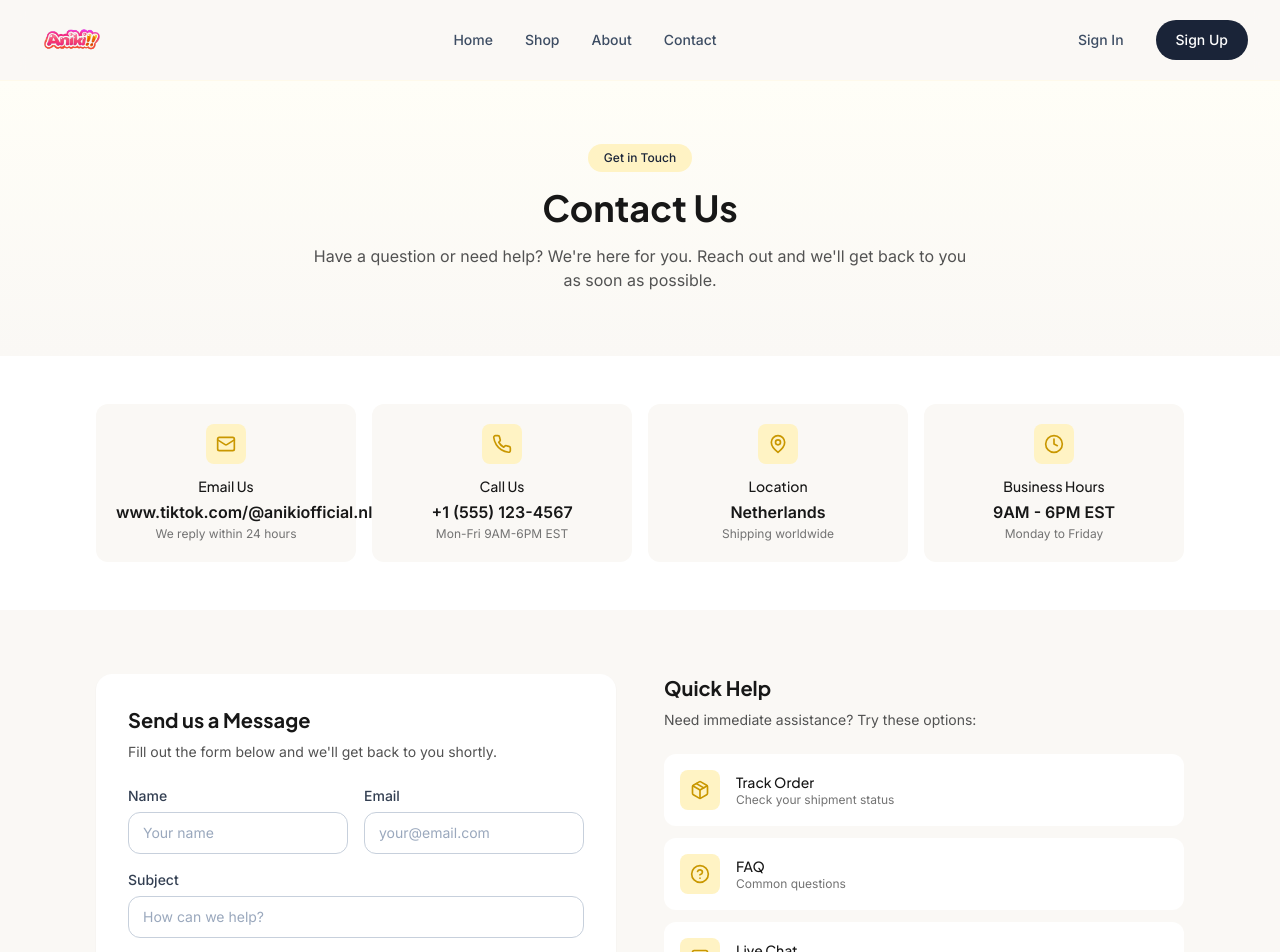
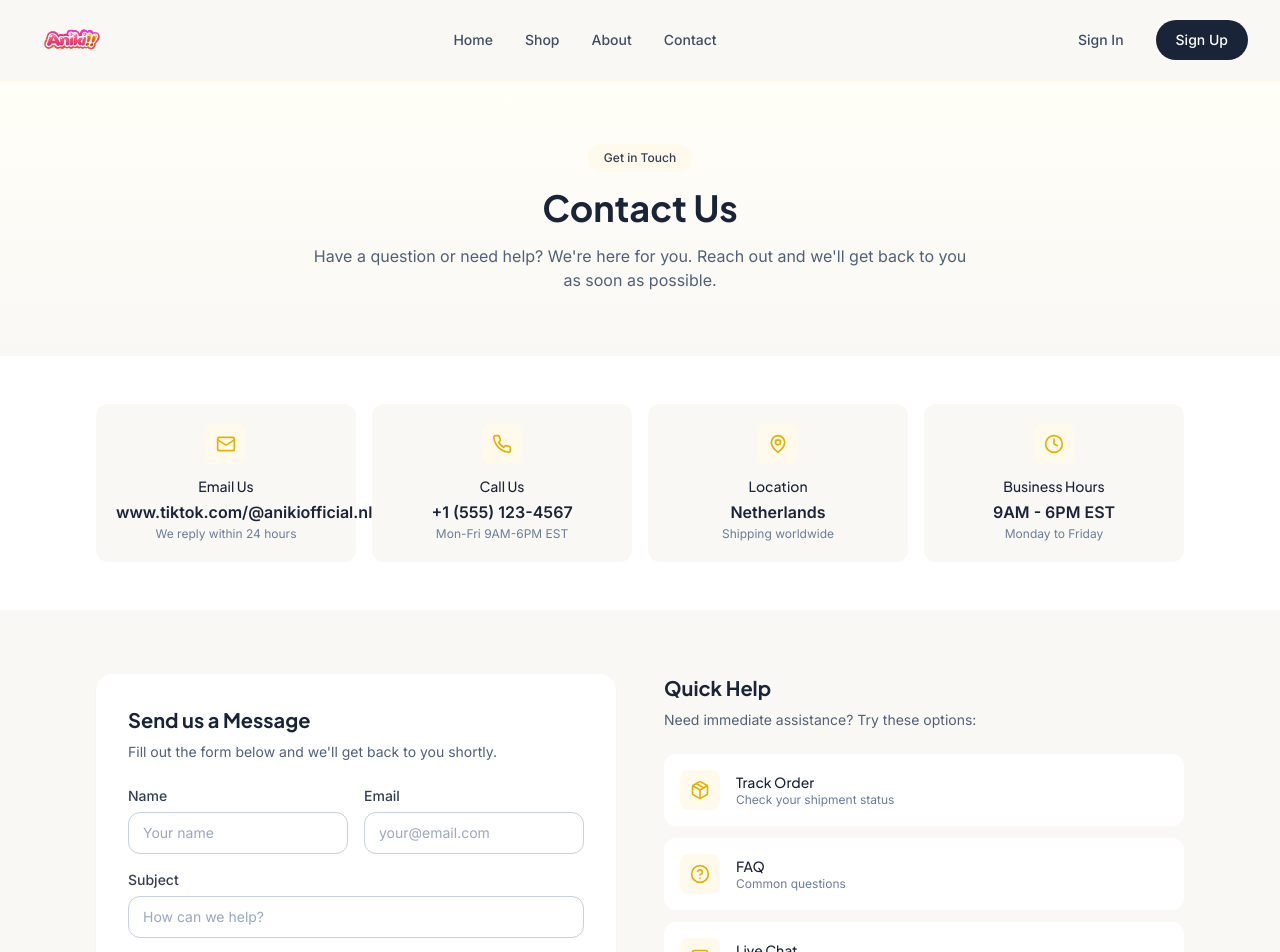
Before and after one commit to LeeDev428/aniki, a Next.js app in the folder frontend/: page /contact in a window 1280 px wide. Shown: the top 952 px of the page. Built offline with nearby package versions, Linux system fonts and the light colour scheme.

Commit message:
Update page.tsx

```diff
--- a/frontend/src/app/contact/page.tsx
+++ b/frontend/src/app/contact/page.tsx
@@ -58,16 +58,16 @@ export default function ContactPage() {
   return (
     <PageLayout>
       {/* Hero Section */}
-      <section className="relative py-16 bg-gradient-to-b from-honey-50 to-cream">
+      <section className="relative py-16 bg-gradient-to-b from-primary-50 to-cream">
         <div className="max-w-6xl mx-auto px-6 lg:px-8">
           <FadeIn className="text-center max-w-2xl mx-auto">
-            <span className="inline-block px-4 py-1.5 mb-4 text-xs font-medium text-honey-700 bg-honey-100 rounded-full">
+            <span className="inline-block px-4 py-1.5 mb-4 text-xs font-medium text-dark-700 bg-primary-100 rounded-full">
               Get in Touch
             </span>
-            <h1 className="text-3xl lg:text-4xl font-bold text-neutral-900 mb-4">
+            <h1 className="text-3xl lg:text-4xl font-bold text-dark-800 mb-4">
               Contact Us
             </h1>
-            <p className="text-neutral-600">
+            <p className="text-dark-500">
               Have a question or need help? We&apos;re here for you.
               Reach out and we&apos;ll get back to you as soon as possible.
             </p>
@@ -82,12 +82,12 @@ export default function ContactPage() {
             {contactInfo.map((info, index) => (
               <StaggerItem key={index}>
                 <div className="p-5 bg-cream rounded-xl text-center">
-                  <div className="w-10 h-10 mx-auto mb-3 rounded-lg bg-honey-100 flex items-center justify-center">
-                    <info.icon className="w-5 h-5 text-honey-600" />
+                  <div className="w-10 h-10 mx-auto mb-3 rounded-lg bg-primary-100 flex items-center justify-center">
+                    <info.icon className="w-5 h-5 text-primary-500" />
                   </div>
-                  <h3 className="font-medium text-neutral-900 text-sm">{info.title}</h3>
-                  <p className="font-semibold text-neutral-900 mt-1">{info.content}</p>
-                  <p className="text-xs text-neutral-500 mt-0.5">{info.subtitle}</p>
+                  <h3 className="font-medium text-dark-800 text-sm">{info.title}</h3>
+                  <p className="font-semibold text-dark-800 mt-1">{info.content}</p>
+                  <p className="text-xs text-dark-400 mt-0.5">{info.subtitle}</p>
                 </div>
               </StaggerItem>
             ))}
@@ -102,8 +102,8 @@ export default function ContactPage() {
             {/* Contact Form */}
             <FadeIn direction="right">
               <div className="bg-white rounded-2xl p-6 lg:p-8 shadow-sm">
-                <h2 className="text-xl font-bold text-neutral-900 mb-2">Send us a Message</h2>
-                <p className="text-sm text-neutral-600 mb-6">
+                <h2 className="text-xl font-bold text-dark-800 mb-2">Send us a Message</h2>
+                <p className="text-sm text-dark-500 mb-6">
                   Fill out the form below and we&apos;ll get back to you shortly.
                 </p>
 
@@ -112,8 +112,8 @@ export default function ContactPage() {
                     <div className="w-16 h-16 mx-auto mb-4 rounded-full bg-green-100 flex items-center justify-center">
                       <span className="text-3xl">✓</span>
                     </div>
-                    <h3 className="font-semibold text-neutral-900 mb-1">Message Sent!</h3>
-                    <p className="text-sm text-neutral-600">We&apos;ll get back to you soon.</p>
+                    <h3 className="font-semibold text-dark-800 mb-1">Message Sent!</h3>
+                    <p className="text-sm text-dark-500">We&apos;ll get back to you soon.</p>
                   </div>
                 ) : (
                   <form onSubmit={handleSubmit} className="space-y-4">
@@ -166,8 +166,8 @@ export default function ContactPage() {
             {/* Quick Help */}
             <FadeIn direction="left" delay={0.2}>
               <div>
-                <h2 className="text-xl font-bold text-neutral-900 mb-2">Quick Help</h2>
-                <p className="text-sm text-neutral-600 mb-6">
+                <h2 className="text-xl font-bold text-dark-800 mb-2">Quick Help</h2>
+                <p className="text-sm text-dark-500 mb-6">
                   Need immediate assistance? Try these options:
                 </p>
 
@@ -178,22 +178,22 @@ export default function ContactPage() {
                       href={item.href}
                       className="flex items-center gap-4 p-4 bg-white rounded-xl hover:shadow-md transition-all group"
                     >
-                      <div className="w-10 h-10 rounded-lg bg-honey-100 flex items-center justify-center group-hover:bg-honey-200 transition-colors">
-                        <item.icon className="w-5 h-5 text-honey-600" />
+                      <div className="w-10 h-10 rounded-lg bg-primary-100 flex items-center justify-center group-hover:bg-primary-200 transition-colors">
+                        <item.icon className="w-5 h-5 text-primary-500" />
                       </div>
                       <div>
-                        <h3 className="font-medium text-neutral-900 text-sm">{item.title}</h3>
-                        <p className="text-xs text-neutral-500">{item.description}</p>
+                        <h3 className="font-medium text-dark-800 text-sm">{item.title}</h3>
+                        <p className="text-xs text-dark-400">{item.description}</p>
                       </div>
                     </a>
                   ))}
                 </div>
 
                 {/* Map Placeholder */}
-                <div className="bg-gradient-to-br from-honey-100 to-honey-200 rounded-xl aspect-video flex items-center justify-center">
+                <div className="bg-gradient-to-br from-primary-100 to-primary-200 rounded-xl aspect-video flex items-center justify-center">
                   <div className="text-center">
                     <span className="text-4xl mb-2 block">🗺️</span>
-                    <p className="text-sm text-honey-700">Map coming soon</p>
+                    <p className="text-sm text-dark-700">Map coming soon</p>
                   </div>
                 </div>
               </div>
```
